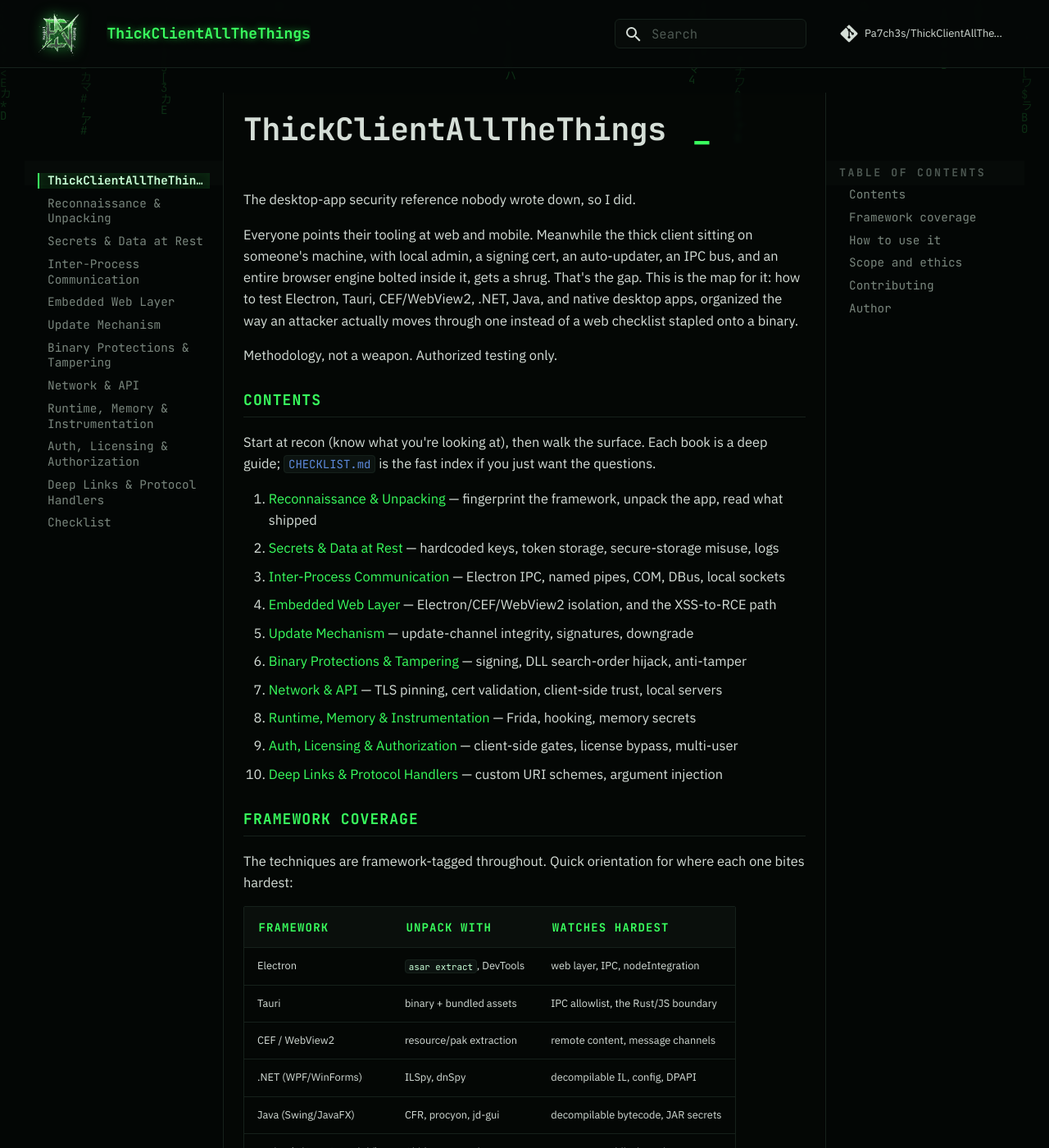
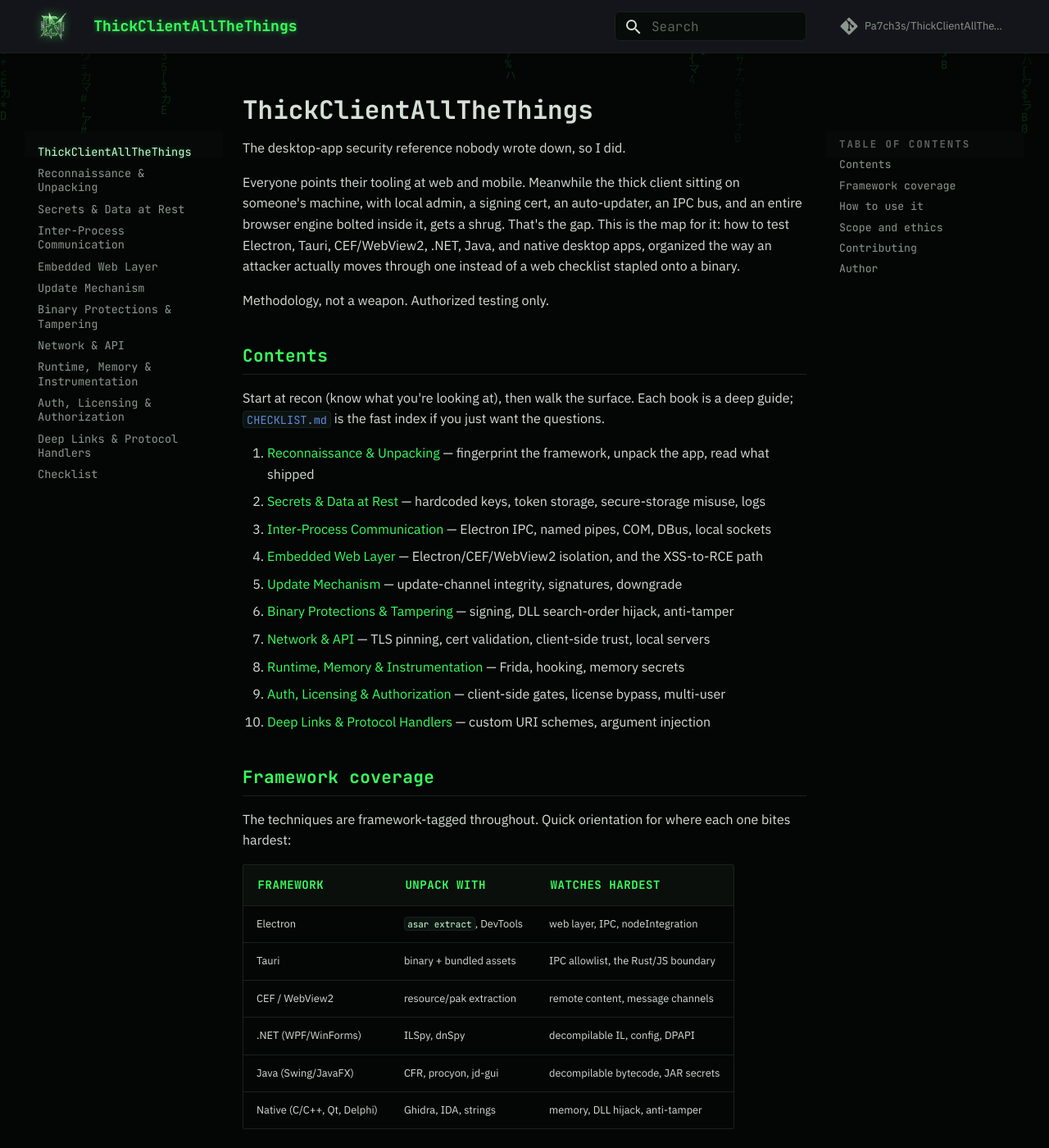
Before and after one commit to Pa7ch3s/ThickClientAllTheThings, an MkDocs documentation site: the page built from docs/index.md, in a window 1280 px wide and 1400 px high. Shown: the whole window at 82% size. Built offline with MkDocs 1.6.1 and Material for MkDocs 9.7.7, drawn with Linux system fonts in a browser that asks for light colours; comment, search, counter and statistics services are not loaded.

Commit message:
Standard docs typography (PATT/hacktricks scale): smaller headers/nav, no oversize/cutoff, logo 2rem

```diff
--- a/docs/stylesheets/exploit-nation.css
+++ b/docs/stylesheets/exploit-nation.css
@@ -1,128 +1,97 @@
 /* ======================================================================
-   EXPLOIT NATION :: theme skin for Material for MkDocs
-   Toxic-green terminal on black, falling matrix code, mono voice.
+   EXPLOIT NATION :: skin for Material for MkDocs
+   Identity: toxic-green terminal on black + matrix rain + your logo.
+   Typography kept at the STANDARD Material/hacktricks scale (restrained).
    ====================================================================== */
 
-:root {
+:root{
   --en-acid:#39ff5e; --en-acid-hot:#c8ffd6; --en-acid-deep:#0aa63a; --en-acid-dim:#1f7a3a;
-  --en-bg:#050807; --en-panel:#0a0f0c; --en-line:#16211b;
-  --en-ink:#d5ded7; --en-dim:#79867d; --en-faint:#4d5852;
+  --en-bg:#050807; --en-panel:#0a0f0c; --en-line:#17231c;
+  --en-ink:#d5ded7; --en-dim:#8b978f; --en-faint:#5a655e;
   --en-mono:"JetBrains Mono",ui-monospace,SFMono-Regular,Menlo,monospace;
-  --en-glow:0 0 8px rgba(57,255,94,.55),0 0 20px rgba(57,255,94,.22);
+  --en-glow:0 0 6px rgba(57,255,94,.5),0 0 16px rgba(57,255,94,.18);
 }
 
-/* ---- palette overrides (dark scheme is the only world) ---- */
 [data-md-color-scheme="slate"]{
   --md-default-bg-color: transparent;
   --md-default-fg-color: var(--en-ink);
   --md-default-fg-color--light: var(--en-dim);
   --md-default-fg-color--lighter: var(--en-faint);
-  --md-default-fg-color--lightest: #0e1712;
+  --md-default-fg-color--lightest: #101a14;
   --md-primary-fg-color: #050807;
   --md-primary-bg-color: var(--en-ink);
   --md-accent-fg-color: var(--en-acid);
   --md-typeset-a-color: var(--en-acid);
   --md-code-bg-color: #070b09;
   --md-code-fg-color: var(--en-ink);
-  --md-typeset-mark-color: rgba(57,255,94,.25);
 }
 
-/* ground: black html, transparent body so the matrix shows */
+/* ground + matrix */
 html{ background:var(--en-bg); }
 body{ background:transparent; }
-#en-matrix{ position:fixed; inset:0; width:100%; height:100%; z-index:0; opacity:.30; pointer-events:none; }
-
-/* keep app chrome above the rain, with translucent panels so it bleeds through */
-.md-header, .md-tabs{ background:rgba(5,8,7,.90) !important; backdrop-filter:blur(3px); border-bottom:1px solid var(--en-line); box-shadow:none; }
+#en-matrix{ position:fixed; inset:0; width:100%; height:100%; z-index:0; opacity:.28; pointer-events:none; }
 .md-main, .md-container, .md-grid{ background:transparent; }
-.md-sidebar{ background:rgba(8,12,10,.72); }
-.md-content{ background:rgba(5,8,7,.66); backdrop-filter:blur(2px); border-left:1px solid var(--en-line); border-right:1px solid var(--en-line); }
 .md-content, .md-sidebar{ position:relative; z-index:1; }
-/* top bar stays pinned while scrolling + through instant page transitions (like hacktricks) */
-.md-header{ position:-webkit-sticky; position:sticky; top:0; z-index:10; }
-
+.md-sidebar{ background:rgba(8,12,10,.66); }
+.md-content{ background:rgba(5,8,7,.60); }
 ::selection{ background:rgba(57,255,94,.28); color:#fff; }
 
-/* ---- banner / tagline ---- */
-.md-banner{ background:#050807; border-bottom:1px solid var(--en-line); }
-.en-announce{ font-family:var(--en-mono); font-size:11px; letter-spacing:.28em; text-transform:uppercase; color:var(--en-acid-dim); }
-.en-announce b{ color:var(--en-acid); text-shadow:var(--en-glow); }
+/* ---- top bar: sticky, single line, standard height ---- */
+.md-header{ position:-webkit-sticky; position:sticky; top:0; z-index:10;
+  background:rgba(5,8,7,.94); backdrop-filter:blur(4px); border-bottom:1px solid var(--en-line); box-shadow:none; }
+.md-header__button.md-logo img{ height:2rem; width:auto; filter:drop-shadow(0 0 6px rgba(57,255,94,.45)); }
+/* logo carries the wordmark -> hide the redundant site-name text; keep page-title with green glow */
+.md-header__topic:first-child{ display:none; }
+.md-header__title{ font-family:var(--en-mono); font-weight:600; font-size:.9rem; }
+.md-header__title .md-ellipsis{ color:var(--en-acid); text-shadow:var(--en-glow); }
+.md-header__source{ color:var(--en-dim); }
 
-/* ---- header wordmark + glitch ---- */
-/* the logo image already carries the wordmark, so hide the redundant site-name text */
-.md-header__topic:first-child{ display:none; }
-/* the page/section title that shows in the top bar keeps the green glow */
-.md-header__title{ font-family:var(--en-mono); font-weight:700; }
-.md-header__title .md-ellipsis{ color:var(--en-acid); text-shadow:var(--en-glow); }
-@keyframes en-flick{0%,96%,100%{opacity:1}97%{opacity:.72}98%{opacity:1}}
-.md-header__button.md-logo img, .md-header__button.md-logo svg{ height:2.9rem; width:auto; filter:drop-shadow(0 0 8px rgba(57,255,94,.5)); animation:en-flick 7s steps(1) infinite; }
-
-/* ---- left nav ---- */
-.md-nav{ font-family:var(--en-mono); font-size:.72rem; }
-.md-nav__title{ font-family:var(--en-mono); font-size:.66rem; letter-spacing:.2em; text-transform:uppercase; color:var(--en-faint); }
-/* kill the dead space at the top of the left sidebar: hide the redundant brand label + trim padding */
-.md-sidebar--primary .md-nav--primary > .md-nav__title{ display:none; }
-.md-sidebar{ padding-top:.3rem; }
-.md-sidebar__scrollwrap{ margin-top:0; }
-.md-nav__link{ color:var(--en-dim); border-left:2px solid transparent; padding-left:.5rem; }
+/* ---- left nav (standard size) ---- */
+.md-nav{ font-family:var(--en-mono); font-size:.68rem; }
+.md-nav__title{ font-family:var(--en-mono); font-size:.62rem; letter-spacing:.16em; text-transform:uppercase; color:var(--en-faint); }
+.md-sidebar--primary .md-nav--primary > .md-nav__title{ display:none; }   /* kill top dead-space */
+.md-sidebar{ padding-top:.4rem; }
+.md-nav__link{ color:var(--en-dim); }
 .md-nav__link:hover{ color:var(--en-ink); }
-.md-nav__link--active, .md-nav__item--active > .md-nav__link{
-  color:var(--en-acid-hot) !important; border-left-color:var(--en-acid);
-  background:rgba(57,255,94,.07); box-shadow:inset 0 0 12px rgba(57,255,94,.08);
-}
-/* the first nav item = the book, tagged */
-.md-nav--primary > .md-nav__list > .md-nav__item:first-child > .md-nav__link{
-  color:var(--en-ink); font-weight:700;
-}
+.md-nav__link--active, .md-nav__item--active > .md-nav__link{ color:var(--en-acid-hot) !important; }
+.md-nav--primary .md-nav__item--active > .md-nav__link{ text-shadow:0 0 6px rgba(57,255,94,.35); }
 
 /* ---- search ---- */
 .md-search__form{ background:#070b09; border:1px solid var(--en-line); border-radius:6px; }
-.md-search__form:hover{ background:#070b09; }
-[data-md-toggle=search]:checked ~ .md-header .md-search__form{ background:#0a0f0c; }
-.md-search__input{ font-family:var(--en-mono); font-size:.78rem; }
+.md-search__input{ font-family:var(--en-mono); }
 .md-search__input::placeholder{ color:var(--en-faint); }
-.md-search-result__meta{ font-family:var(--en-mono); color:var(--en-acid-dim); }
 
-/* ---- typography ---- */
-.md-typeset{ font-size:.82rem; }
-.md-typeset h1{ font-family:var(--en-mono); font-weight:800; font-size:1.9rem; letter-spacing:-.01em; color:var(--en-ink); }
-.md-typeset h1::after{ content:"_"; color:var(--en-acid); animation:en-blink 1.2s steps(1) infinite; }
-@keyframes en-blink{50%{opacity:0}}
-.md-typeset h2{ font-family:var(--en-mono); font-weight:700; font-size:.9rem; letter-spacing:.06em; text-transform:uppercase; color:var(--en-acid); border-bottom:1px solid var(--en-line); padding-bottom:.4rem; }
-.md-typeset h3{ font-family:var(--en-mono); font-weight:700; color:var(--en-ink); }
+/* ---- typography: STANDARD scale ---- */
+.md-typeset{ font-size:.8rem; }
+.md-typeset h1{ font-family:var(--en-mono); font-weight:700; font-size:1.55rem; line-height:1.2; letter-spacing:0; color:var(--en-ink); margin-bottom:.6rem; }
+.md-typeset h2{ font-family:var(--en-mono); font-weight:700; font-size:1.05rem; letter-spacing:.02em; color:var(--en-acid); border-bottom:1px solid var(--en-line); padding-bottom:.35rem; margin-top:2rem; }
+.md-typeset h3{ font-family:var(--en-mono); font-weight:700; font-size:.95rem; color:var(--en-ink); }
 .md-typeset h3::before{ content:"\25B8  "; color:var(--en-acid); }
 .md-typeset a{ color:var(--en-acid); }
 .md-typeset a:hover{ color:var(--en-acid-hot); }
-.md-typeset strong{ color:var(--en-acid-hot); }
-.md-typeset code{ background:#0c1310; border:1px solid var(--en-line); color:var(--en-acid-hot); font-family:var(--en-mono); border-radius:4px; padding:.05em .35em; }
+.md-typeset strong{ color:var(--en-acid-hot); font-weight:600; }
+.md-typeset code{ background:#0c1310; border:1px solid var(--en-line); color:var(--en-acid-hot); border-radius:4px; padding:.05em .3em; font-size:.85em; }
 
-/* ---- code blocks: terminal ---- */
-.md-typeset pre > code, .md-typeset .highlight{ background:#070b09; }
-.md-typeset pre > code{ border:1px solid var(--en-line); border-radius:8px; box-shadow:inset 0 0 24px rgba(0,0,0,.4); font-family:var(--en-mono); }
-.md-typeset .highlight{ border-radius:8px; }
-.highlight .c, .highlight .c1, .highlight .cm{ color:var(--en-faint) !important; } /* comments */
-.highlight .s, .highlight .s1, .highlight .s2{ color:var(--en-acid-hot) !important; } /* strings */
-.md-clipboard{ color:var(--en-dim); }
+/* ---- code blocks: terminal, standard size ---- */
+.md-typeset pre > code{ border:1px solid var(--en-line); border-radius:8px; }
+.highlight .c, .highlight .c1, .highlight .cm{ color:var(--en-faint) !important; }
+.highlight .s, .highlight .s1, .highlight .s2{ color:var(--en-acid-hot) !important; }
 .md-clipboard:hover{ color:var(--en-acid); }
 
 /* ---- admonitions ---- */
 .md-typeset .admonition, .md-typeset details{ border:1px solid var(--en-acid-deep); border-left-width:3px; background:linear-gradient(90deg,rgba(57,255,94,.06),transparent); border-radius:6px; }
-.md-typeset .admonition-title{ background:transparent; font-family:var(--en-mono); font-size:.7rem; letter-spacing:.14em; text-transform:uppercase; color:var(--en-acid); }
+.md-typeset .admonition-title{ background:transparent; color:var(--en-acid); }
 .md-typeset .admonition-title::before{ background-color:var(--en-acid); }
 
 /* ---- tables ---- */
 .md-typeset table:not([class]){ border:1px solid var(--en-line); }
-.md-typeset table:not([class]) th{ font-family:var(--en-mono); font-size:.7rem; letter-spacing:.08em; text-transform:uppercase; color:var(--en-acid); background:#0a0f0c; }
+.md-typeset table:not([class]) th{ font-family:var(--en-mono); font-size:.7rem; letter-spacing:.04em; text-transform:uppercase; color:var(--en-acid); background:#0a0f0c; }
 .md-typeset table:not([class]) td{ border-top:1px solid var(--en-line); }
 
 /* ---- right TOC ---- */
+.md-nav--secondary{ font-size:.66rem; }
 .md-nav--secondary .md-nav__title{ color:var(--en-faint); }
-.md-nav--secondary .md-nav__link--active{ background:transparent; }
 
 /* ---- footer ---- */
-.md-footer{ background:#050807; border-top:1px solid var(--en-line); }
-.md-footer-meta{ background:transparent; }
-
-@media (prefers-reduced-motion:reduce){
-  .md-header__topic:first-child .md-ellipsis, .md-typeset h1::after{ animation:none; }
-}
+.md-footer, .md-footer-meta{ background:#050807; }
+.md-footer{ border-top:1px solid var(--en-line); }
```
